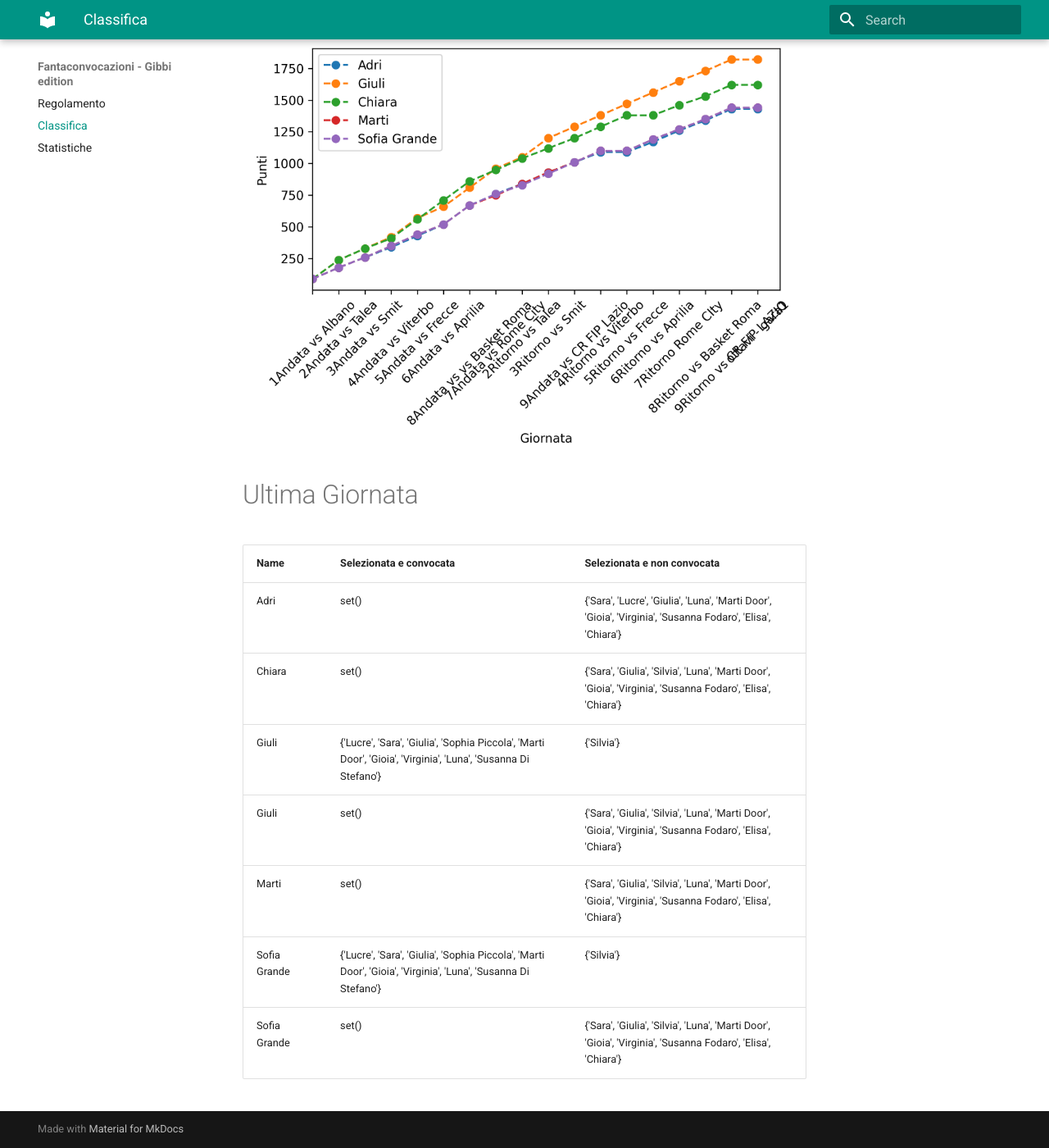
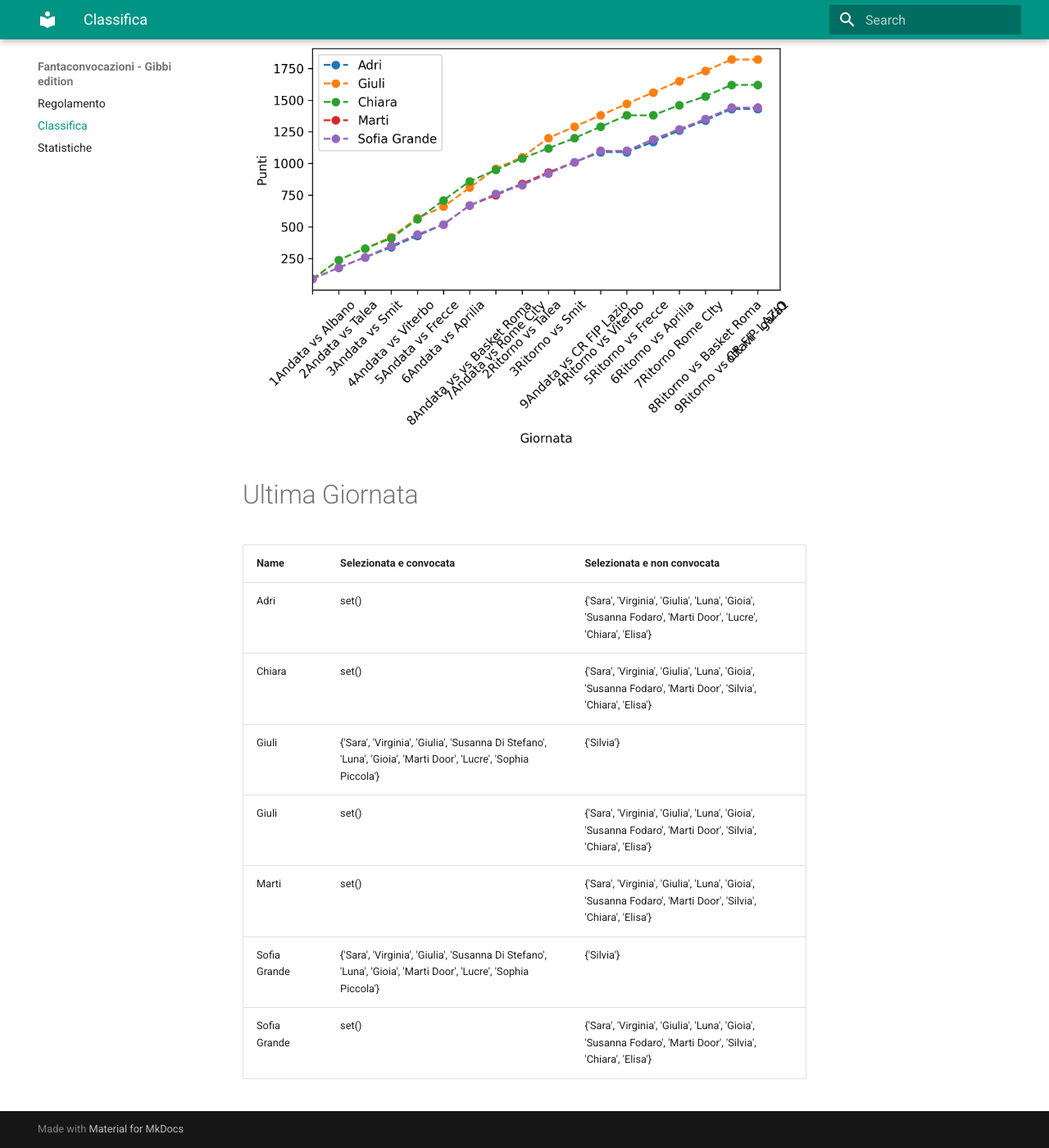
Before and after one commit to martinig94/fantagibbi, an MkDocs documentation site: the page built from docs/Classifica.md, in a window 1280 px wide and 1400 px high, scrolled down 565 px. Shown: the whole window at 82% size. Built offline with MkDocs 1.6.1 and Material for MkDocs 9.7.7, drawn with Linux system fonts in a browser that asks for light colours.

Commit message:
Auto-update from main.py

```diff
--- a/docs/Classifica.md
+++ b/docs/Classifica.md
@@ -18,11 +18,11 @@
 <!-- START_TABLE CORRECT -->
 | Name         | Selezionata e convocata                                                                                        | Selezionata e non convocata                                                                                  |
 |:-------------|:---------------------------------------------------------------------------------------------------------------|:-------------------------------------------------------------------------------------------------------------|
-| Adri         | set()                                                                                                          | {'Sara', 'Lucre', 'Giulia', 'Luna', 'Marti Door', 'Gioia', 'Virginia', 'Susanna Fodaro', 'Elisa', 'Chiara'}  |
-| Chiara       | set()                                                                                                          | {'Sara', 'Giulia', 'Silvia', 'Luna', 'Marti Door', 'Gioia', 'Virginia', 'Susanna Fodaro', 'Elisa', 'Chiara'} |
-| Giuli        | {'Lucre', 'Sara', 'Giulia', 'Sophia Piccola', 'Marti Door', 'Gioia', 'Virginia', 'Luna', 'Susanna Di Stefano'} | {'Silvia'}                                                                                                   |
-| Giuli        | set()                                                                                                          | {'Sara', 'Giulia', 'Silvia', 'Luna', 'Marti Door', 'Gioia', 'Virginia', 'Susanna Fodaro', 'Elisa', 'Chiara'} |
-| Marti        | set()                                                                                                          | {'Sara', 'Giulia', 'Silvia', 'Luna', 'Marti Door', 'Gioia', 'Virginia', 'Susanna Fodaro', 'Elisa', 'Chiara'} |
-| Sofia Grande | {'Lucre', 'Sara', 'Giulia', 'Sophia Piccola', 'Marti Door', 'Gioia', 'Virginia', 'Luna', 'Susanna Di Stefano'} | {'Silvia'}                                                                                                   |
-| Sofia Grande | set()                                                                                                          | {'Sara', 'Giulia', 'Silvia', 'Luna', 'Marti Door', 'Gioia', 'Virginia', 'Susanna Fodaro', 'Elisa', 'Chiara'} |
+| Adri         | set()                                                                                                          | {'Sara', 'Virginia', 'Giulia', 'Luna', 'Gioia', 'Susanna Fodaro', 'Marti Door', 'Lucre', 'Chiara', 'Elisa'}  |
+| Chiara       | set()                                                                                                          | {'Sara', 'Virginia', 'Giulia', 'Luna', 'Gioia', 'Susanna Fodaro', 'Marti Door', 'Silvia', 'Chiara', 'Elisa'} |
+| Giuli        | {'Sara', 'Virginia', 'Giulia', 'Susanna Di Stefano', 'Luna', 'Gioia', 'Marti Door', 'Lucre', 'Sophia Piccola'} | {'Silvia'}                                                                                                   |
+| Giuli        | set()                                                                                                          | {'Sara', 'Virginia', 'Giulia', 'Luna', 'Gioia', 'Susanna Fodaro', 'Marti Door', 'Silvia', 'Chiara', 'Elisa'} |
+| Marti        | set()                                                                                                          | {'Sara', 'Virginia', 'Giulia', 'Luna', 'Gioia', 'Susanna Fodaro', 'Marti Door', 'Silvia', 'Chiara', 'Elisa'} |
+| Sofia Grande | {'Sara', 'Virginia', 'Giulia', 'Susanna Di Stefano', 'Luna', 'Gioia', 'Marti Door', 'Lucre', 'Sophia Piccola'} | {'Silvia'}                                                                                                   |
+| Sofia Grande | set()                                                                                                          | {'Sara', 'Virginia', 'Giulia', 'Luna', 'Gioia', 'Susanna Fodaro', 'Marti Door', 'Silvia', 'Chiara', 'Elisa'} |
 <!-- END_TABLE CORRECT -->
```
